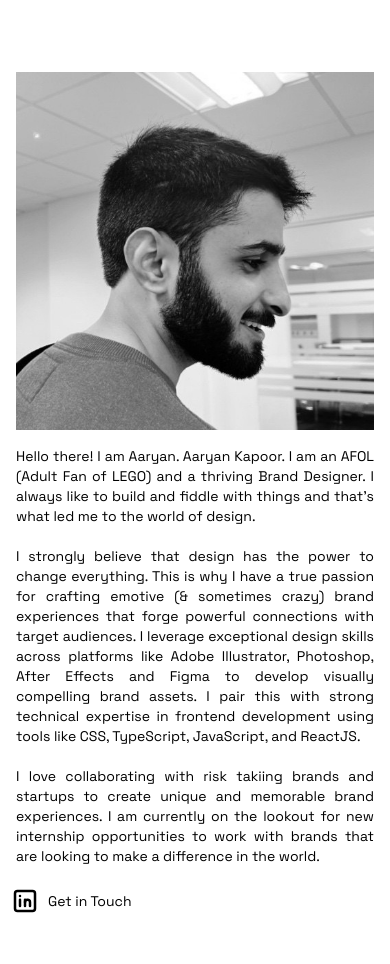
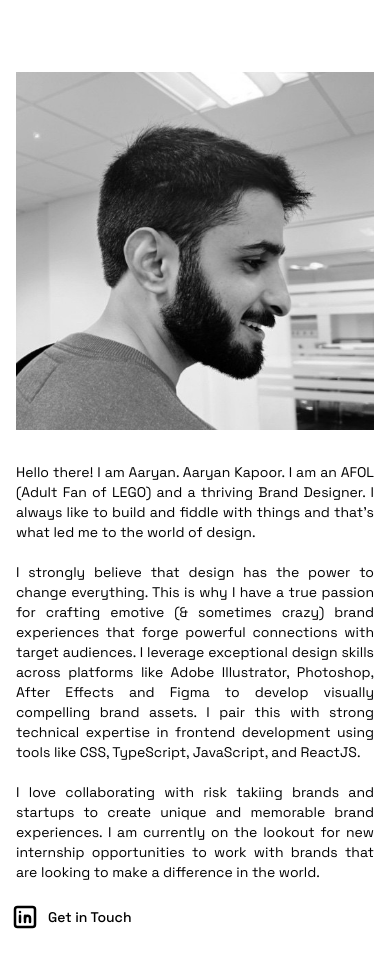
Before and after one commit to hiaaryan/aaryan.codes, a Next.js app: page /about in a window 390 px wide. Built offline with nearby package versions, Linux system fonts and the light colour scheme.

Commit message:
fix some things 😭

```diff
--- a/pages/about.tsx
+++ b/pages/about.tsx
@@ -23,8 +23,8 @@ const About: NextPage = () => {
 						<img src="/aaryan.jpeg" className="w-full h-auto object-center object-cover" />
 					</div>
 					<div className="flex flex-col lg:justify-end text-sm lg:text-base lg:w-1/2 h-full">
-						<div className="text-justify">
-							Hello there! I am Aaryan. Aaryan Kapoor. I am an AFOL (Adult Fan of LEGO) and a thriving Brand Designer. I always like to build and fiddle with things and that's what led me to the world of design.
+						<div className="text-justify mt-4">
+							Hello there! I am Aaryan. Aaryan Kapoor. I am an AFOL (Adult Fan of LEGO) and a thriving Brand Designer. I always like to build and fiddle with things and that&#39;s what led me to the world of design.
 							<br /><br />
 							I strongly believe that design has the power to change everything. This is why I have a true passion for crafting emotive (& sometimes crazy) brand experiences that forge powerful connections with target audiences.
 							I leverage exceptional design skills across platforms like Adobe Illustrator, Photoshop, After Effects and Figma to develop visually compelling brand assets.
@@ -33,8 +33,8 @@ const About: NextPage = () => {
 							I love collaborating with risk takiing brands and startups to create unique and memorable brand experiences.
 							I am currently on the lookout for new internship opportunities to work with brands that are looking to make a difference in the world.
 						</div>
-						<div className="flex gap-4 mt-5 mb-8 lg:mb-0">
-							<Link href="https://www.linkedin.com/in/hiaaryan/" target='_blank' className="flex items-center">
+						<div className="flex gap-4 mt-5 mb-8 lg:mb-0 font-medium">
+							<Link href="https://www.linkedin.com/in/hiaaryan/" target='_blank' className="!cursor-pointer flex items-center">
 								<IconBrandLinkedin size={30} stroke={2} className="-ml-1.5 mr-2" /> Get in Touch
 							</Link>
 						</div>
--- a/pages/index.tsx
+++ b/pages/index.tsx
@@ -17,17 +17,17 @@ const Home: NextPage = () => {
 				<div className="bg-white select-none font-mono h-screen w-auto">
 					<div className="relative flex justify-right items-end w-full h-full">
 						<div>
-							<video className="absolute top-0 right-0 h-full w-3/4" autoPlay muted playsInline loop>
+							<video className="absolute top-0 right-0 h-full w-5/6 -mt-20 lg:-mt-10" autoPlay muted playsInline loop>
 								<source src="/video.mp4" type="video/mp4" />
 							</video>
 						</div>
-						<div className="z-10 absolute flex gap-8 bottom-0 right-0 p-4 lg:mr-3 bg-white text-black">
-							<div className="text-base lg:text-lg">
+						<div className="absolute flex gap-8 bottom-20 lg:bottom-0 right-0 p-4 lg:mr-3 bg-white text-black">
+							<div className="text-sm lg:text-lg">
 								<Link href="/#work" className="!cursor-pointer flex items-center">
 									<img src="/arrow.svg" className="h-3 mr-2 mix-blend-difference" /> work
 								</Link>
 							</div>
-							<div className="text-base lg:text-lg">
+							<div className="text-sm lg:text-lg">
 								<Link href="/about" className="!cursor-pointer flex items-center">
 									<img src="/arrow.svg" className="h-3 mr-2 mix-blend-difference" /> about
 								</Link>
```
